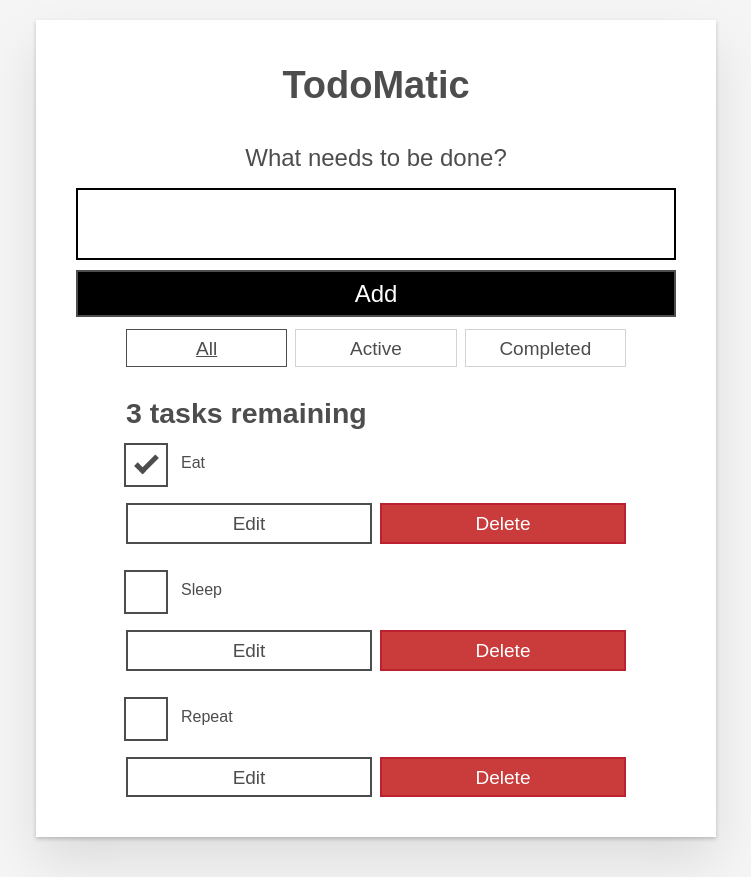
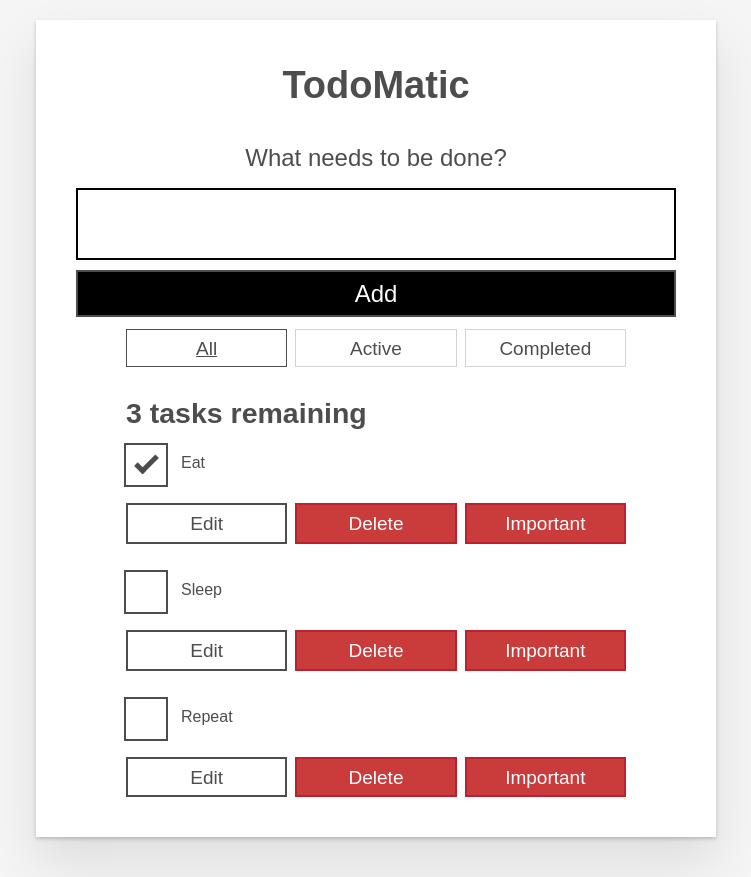
Before and after one commit to LuSilvaDeveloper/TodoMatic, a React (Create React App) app: page / in a window 1280 px wide. Shown: the whole page, without its empty margins (264-1015 px from the left). Built offline with nearby package versions, Linux system fonts and the light colour scheme.

Commit message:
Task 3 done

```diff
--- a/src/App.js
+++ b/src/App.js
@@ -16,6 +16,7 @@ const FILTER_NAMES = Object.keys(FILTER_MAP);
 function App(props) {
   const [tasks, setTasks] = useState(props.tasks);
   const [filter, setFilter] = useState('All');
+
 
   function addTask(name) {
     const newTask = {id: `todo-${nanoid()}`, name, completed: false};
@@ -44,6 +45,7 @@ function App(props) {
     });
     setTasks(editedTaskList);
   }
+
 
   const taskList = tasks.filter(FILTER_MAP[filter]).map((task) => (
     <Todo
--- a/src/components/Todo.js
+++ b/src/components/Todo.js
@@ -7,6 +7,7 @@ export default function Todo(props) {
     const editFieldRef = useRef(null);
     const editButtonRef = useRef(null);
     const wasEditing = usePrevious(isEditing);
+    const [isImportant, setImportant] = useState(false);
 
     function handleChange(e) {
       setNewName(e.target.value)
@@ -58,7 +59,7 @@ export default function Todo(props) {
               defaultChecked={props.completed}
               onChange={() => props.toggleTaskCompleted(props.id)}
             />
-            <label className="todo-label" htmlFor={props.id}>
+            <label className={isImportant ? "importantButton" : "todo-label"} htmlFor={props.id}>
               {props.name}
             </label>
           </div>
@@ -78,6 +79,16 @@ export default function Todo(props) {
             >
               Delete <span className="visually-hidden">{props.name}</span>
             </button>
+
+            <button
+              type="button"
+              className="btn btn__danger"
+              onClick={()=>setImportant(!isImportant)}
+
+            >
+              Important<span className="visually-hidden">{props.name}</span>
+              </button>
+
           </div>
       </div>
     );
--- a/src/functions/usePrevious.js
+++ b/src/functions/usePrevious.js
@@ -1,5 +1,4 @@
 import { useEffect, useRef } from "react";
-
 
 export default function usePrevious(value) {
     const ref = useRef();
--- a/src/index.css
+++ b/src/index.css
@@ -290,3 +290,9 @@ body {
 .c-cb > input[type="checkbox"]:checked + label::after {
   opacity: 1;
 }
+
+.importantButton {
+  font-size: 2rem;
+  text-decoration: underline;
+  color: red;
+}
```
